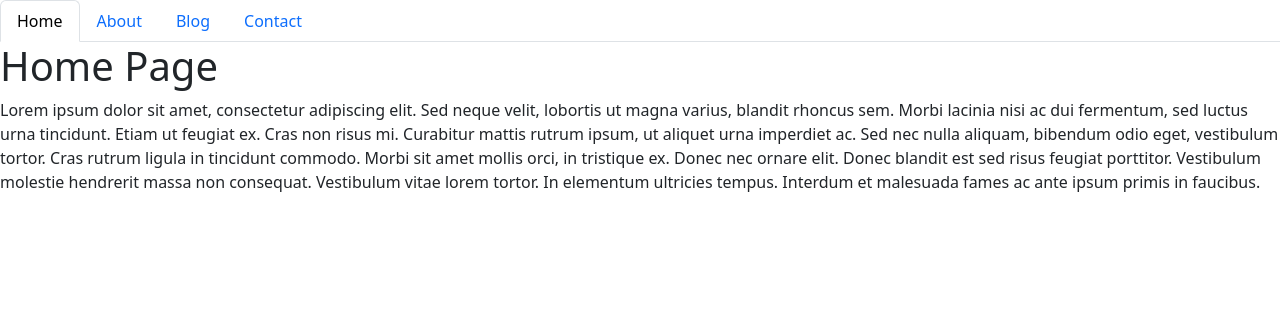
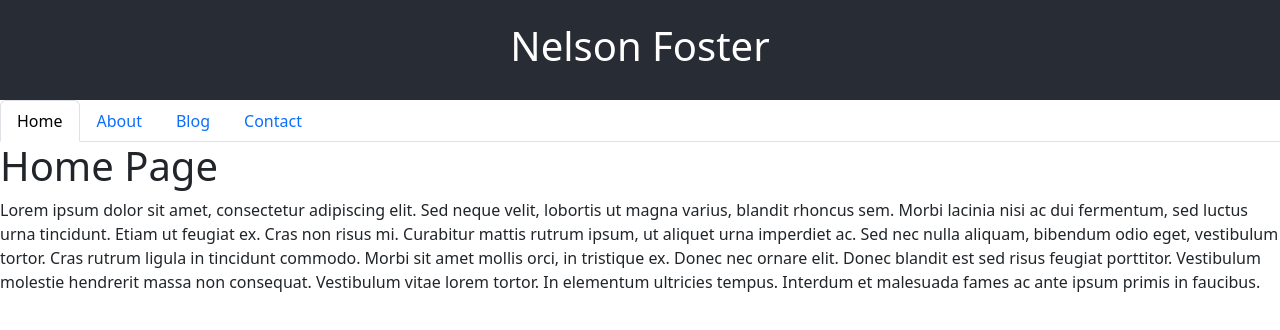
Before and after one commit to MoxUFO/react-port, a React (Create React App) app in the folder react-portfolio/: page / in a window 1280 px wide. Shown: the top 330 px of the page. Built offline with nearby package versions, Linux system fonts and the light colour scheme.

Commit message:
adjusted components so that the frame of the app is close to portfolio

```diff
--- a/react-portfolio/src/App.css
+++ b/react-portfolio/src/App.css
@@ -15,7 +15,7 @@
 
 .App-header {
   background-color: #282c34;
-  min-height: 100vh;
+  min-height: 100px;
   display: flex;
   flex-direction: column;
   align-items: center;
--- a/react-portfolio/src/App.js
+++ b/react-portfolio/src/App.js
@@ -1,7 +1,11 @@
-import React from "react";
-import PortfolioContainer from "./components/PortfolioContainer";
+import React from 'react';
+import './App.css';
+import PortfolioContainer from './components/PortfolioContainer';
 
-
-const App = () => <PortfolioContainer />;
+function App() {
+  return (
+    <PortfolioContainer />
+  );
+}
 
 export default App;
--- /dev/null
+++ b/react-portfolio/src/components/Header.js
@@ -0,0 +1,13 @@
+import React from "react";
+
+function Header() {
+    return (
+        <div >
+        <header className="App-header">
+          <h1>Nelson Foster</h1>
+        </header>
+      </div>
+    )
+}
+
+export default Header
--- a/react-portfolio/src/components/PortfolioContainer.js
+++ b/react-portfolio/src/components/PortfolioContainer.js
@@ -1,4 +1,5 @@
 import React, { useState } from 'react';
+import Header from './Header'
 import NavTabs from './NavTabs';
 import Home from './pages/Home';
 import About from './pages/About';
@@ -7,6 +8,9 @@ import Contact from './pages/Contact';
 
 export default function PortfolioContainer() {
   const [currentPage, setCurrentPage] = useState('Home');
+
+  const renderHeader = () => < Header />
+
 
   // TODO: Add a comment describing the functionality of this method
   const renderPage = () => {
@@ -26,7 +30,7 @@ export default function PortfolioContainer() {
 
   return (
     <div>
-      {/* // TODO: Add a comment describing what we are passing as props */}
+      {renderHeader()}
       <NavTabs currentPage={currentPage} handlePageChange={handlePageChange} />
       {/* // TODO: Add a comment explaining what is happening on the following line */}
       {renderPage()}
```
Also changed, not shown: react-portfolio/package.json (+5 -2 lines), 1 other file (tests, documents, lock files or other folders).
